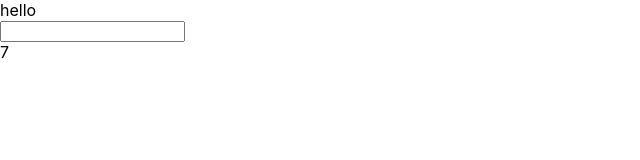
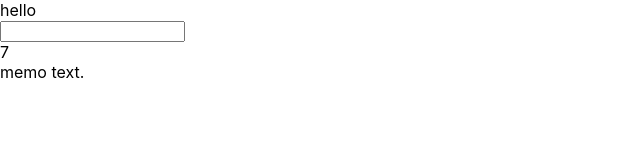
Before and after one commit to Tetsuya-Minase/program-samples, a React (Create React App) app in the folder hooks-sample/: page / in a window 1280 px wide. Shown: the top 160 px of the page, without its empty margins (0-640 px from the left). Built offline with nearby package versions, Linux system fonts and the light colour scheme.

Commit message:
Context追加

```diff
--- a/hooks-sample/src/App.tsx
+++ b/hooks-sample/src/App.tsx
@@ -2,12 +2,14 @@ import React from 'react';
 import './App.css';
 import { StateComponent } from './samples/State';
 import { EffectComponent } from './samples/Effect';
+import { ContextComponent } from './samples/Context';
 
 function App() {
   return (
     <>
       <StateComponent />
       <EffectComponent />
+      <ContextComponent />
     </>
   );
 }
--- /dev/null
+++ b/hooks-sample/src/samples/Context.tsx
@@ -0,0 +1,23 @@
+import React, {useContext} from 'react';
+
+const MemoContext = React.createContext<string>('initial text.');
+
+export const ContextComponent = () => (
+	// ここでcontextの現在値がdarkになる
+  <MemoContext.Provider value="memo text.">
+    <MemoArea />
+  </MemoContext.Provider>
+);
+
+const MemoArea = () => (
+	<div>
+		<Text />
+	</div>
+);
+
+const Text = () => {
+  const theme = useContext(MemoContext);
+  return (
+    <span>{theme}</span>
+  );
+}
```
